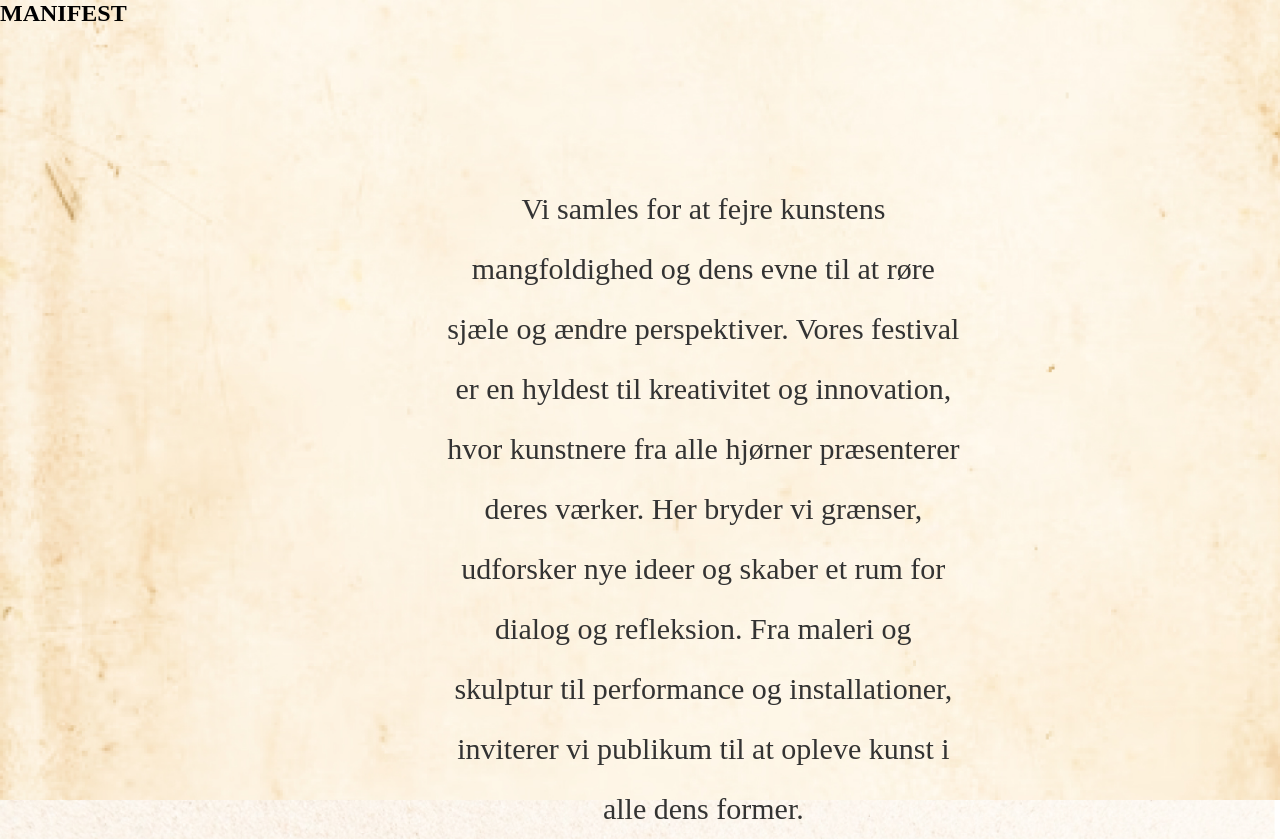
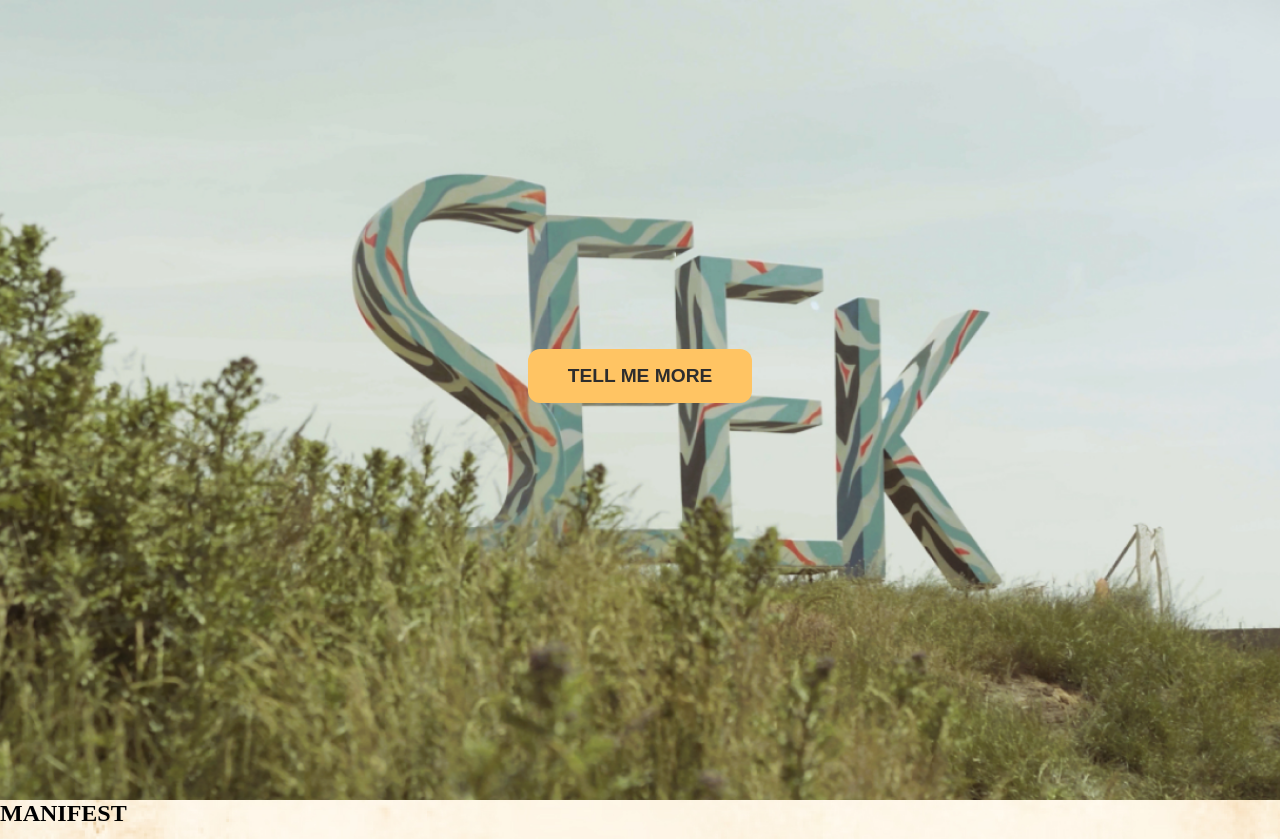
Before and after one commit to GuzideGuzelbey/redi-GFM-react-seekfestival, a React (Vite) app in the folder redi-seekfestival-website/: page / in a window 1280 px wide. Shown: the top 839 px of the page. Built offline with nearby package versions, Linux system fonts and the light colour scheme.

Commit message:
updates done banner

```diff
--- a/redi-seekfestival-website/src/App.jsx
+++ b/redi-seekfestival-website/src/App.jsx
@@ -3,10 +3,14 @@ import "./App.css";
 import PastEvents from "./components/PastEventsSection/PastEvents.jsx";
 import Manifest from "./components/ManifestSection/Manifest.jsx";
 import ManifestData from "./ManifestData.json";
+import Banner from "./components/BannerSection/Banner";
 
 const App = () => {
   return (
     <>
+      <section>
+        <Banner />
+      </section>
       <section className="manifest-class">
         <Manifest text={ManifestData.manifestdescription} />
       </section>
--- /dev/null
+++ b/redi-seekfestival-website/src/components/BannerSection/Banner.css
@@ -0,0 +1,47 @@
+.banner {
+    margin: 0;
+    display: flex;
+    align-items: center;
+    justify-content: center;
+    height: 100vh;
+    background-color: #2D2D2D;
+    background-image: url(../../../public/images/bannerphoto.png);
+    background-repeat: no-repeat;
+    background-size: cover;
+    background-position: center;
+    color: white;
+    padding: 2rem;
+    position: relative;
+
+
+}
+
+
+.banner button {
+    padding: 1rem 2.5rem;
+    font-size: 1.2rem;
+    color: #2D2D2D;
+    background-color: #FFC463;
+    border: none;
+    cursor: pointer;
+    border-radius: 12px;
+    margin-top: 1rem;
+    margin-bottom: 4rem;
+    font-family: 'Inter Extra Bold', sans-serif;
+    font-weight: bolder;
+    transition: background-color 0.5s ease;
+}
+
+.banner button:hover {
+    background-color: #f5b339;
+    ;
+
+}
+
+@media (max-width: 768px) {
+    .banner button {
+        font-size: 1rem;
+    }
+
+
+}
--- /dev/null
+++ b/redi-seekfestival-website/src/components/BannerSection/Banner.jsx
@@ -0,0 +1,16 @@
+import "./Banner.css";
+
+const Banner = () => {
+  const scrollToManifest = () => {
+    const manifestSection = document.getElementById("about");
+    manifestSection.scrollIntoView({ behavior: "smooth" });
+  };
+
+  return (
+    <div className="banner">
+      <button onClick={scrollToManifest}>TELL ME MORE</button>
+    </div>
+  );
+};
+
+export default Banner;
```
Also changed, not shown: redi-seekfestival-website/public/images/bannerphoto.png (added), 1 other file (tests, documents, lock files or other folders).
